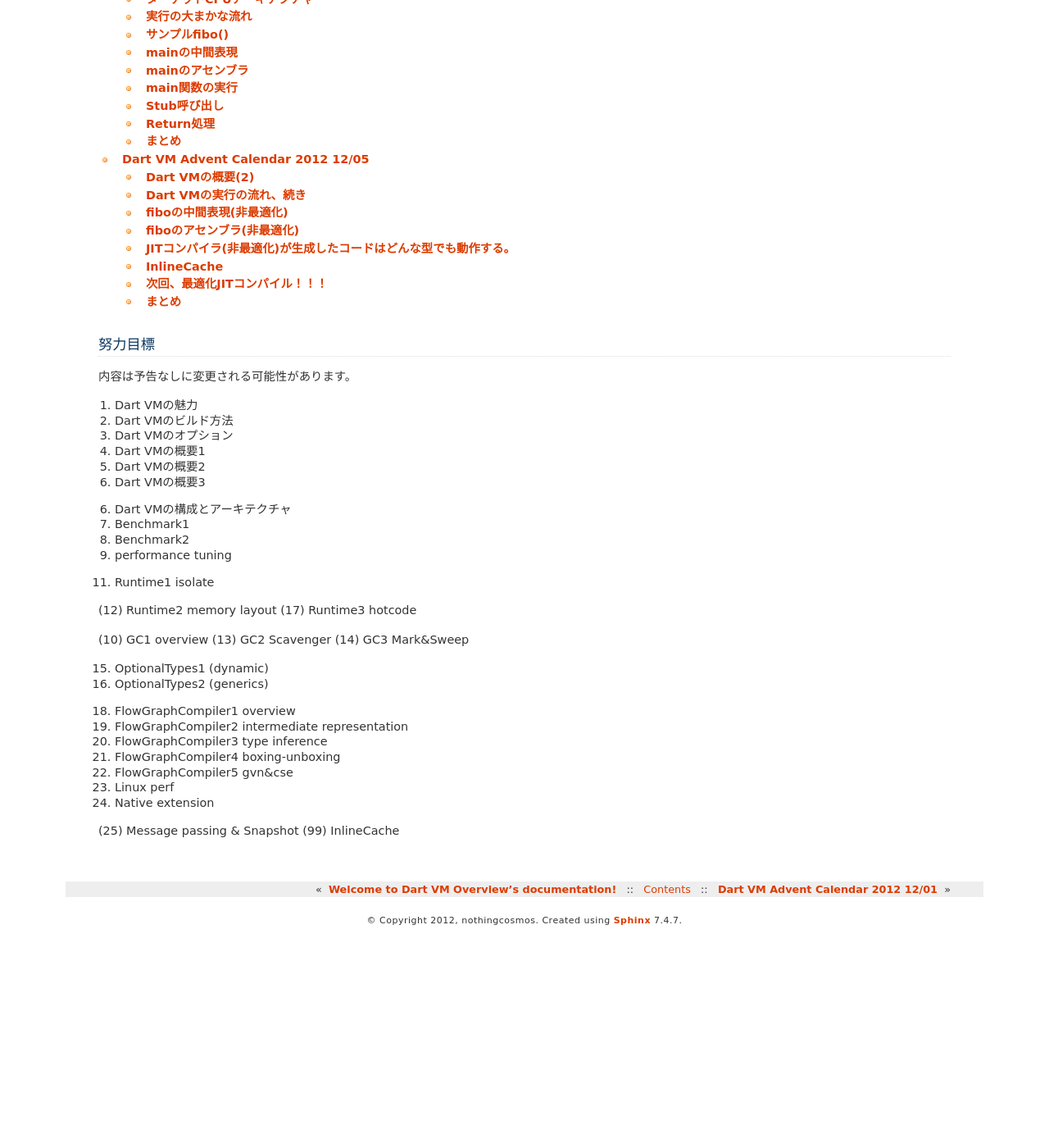
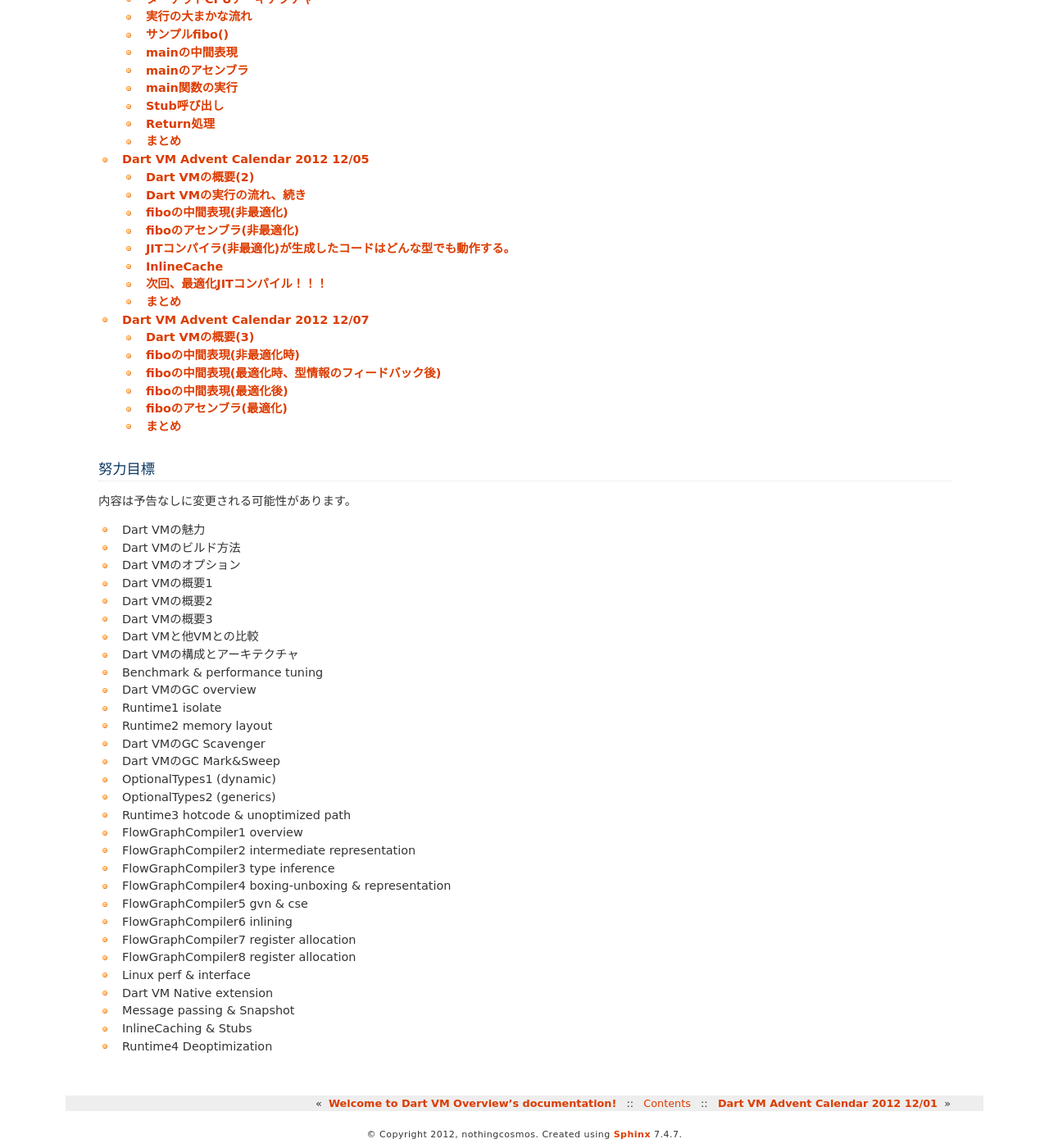
Before and after one commit to nothingcosmos/DartVM, a Sphinx documentation site: the page built from sphinx/src/advent201212index.rst, in a window 1280 px wide and 1400 px high, scrolled down 580 px. Shown: the whole window at 82% size. Built offline with Sphinx 7.4.7, drawn with Linux system fonts in a browser that asks for light colours; before the commit the page ends 1719 px from its top, so only the background shows below that; some of the changed text lies outside the part shown.

Commit message:
advent 2012/12/07 update

```diff
--- a/sphinx/src/advent20121201.rst
+++ b/sphinx/src/advent20121201.rst
@@ -1,5 +1,6 @@
 Dart VM Advent Calendar 2012 12/01
 ###############################################################################
+
 これが最新のVMだ！
 
 断じてV8からjavascript向け最適化を取り除いたVMではない。
--- a/sphinx/src/advent20121204.rst
+++ b/sphinx/src/advent20121204.rst
@@ -10,7 +10,7 @@
 
 環境は、Linux ubuntu12(ia32) corei7 です。
 
-Dart VMの概要
+Dart VMの概要(1)
 ===============================================================================
 
 一般的なVMは、ソースコードをASTに変換した後IRに変換し、そのIRをインタプリタ実行します。
--- a/sphinx/src/advent201212index.rst
+++ b/sphinx/src/advent201212index.rst
@@ -9,44 +9,43 @@
   advent20121203
   advent20121204
   advent20121205
-..  advent20121206
+  advent20121207
+
 ..  advent20121210
 
 努力目標
 ===============================================================================
 内容は予告なしに変更される可能性があります。
 
-(1)  Dart VMの魅力
-(2)  Dart VMのビルド方法
-(3)  Dart VMのオプション
-(4)  Dart VMの概要1
-(5)  Dart VMの概要2
-(6)  Dart VMの概要3
+- Dart VMの魅力
+- Dart VMのビルド方法
+- Dart VMのオプション
+- Dart VMの概要1
+- Dart VMの概要2
+- Dart VMの概要3
 
-(6)  Dart VMの構成とアーキテクチャ
 
-(7)  Benchmark1
-(8)  Benchmark2
-(9)  performance tuning
-
-(11) Runtime1 isolate
-(12) Runtime2 memory layout
-(17) Runtime3 hotcode
-
-(10) GC1 overview
-(13) GC2 Scavenger
-(14) GC3 Mark&Sweep
-
-(15) OptionalTypes1 (dynamic)
-(16) OptionalTypes2 (generics)
-
-(18) FlowGraphCompiler1 overview
-(19) FlowGraphCompiler2 intermediate representation
-(20) FlowGraphCompiler3 type inference
-(21) FlowGraphCompiler4 boxing-unboxing
-(22) FlowGraphCompiler5 gvn&cse
-
-(23) Linux perf
-(24) Native extension
-(25) Message passing & Snapshot
-(99) InlineCache
+- Dart VMと他VMとの比較
+- Dart VMの構成とアーキテクチャ
+- Benchmark & performance tuning
+- Dart VMのGC overview
+- Runtime1 isolate
+- Runtime2 memory layout
+- Dart VMのGC Scavenger
+- Dart VMのGC Mark&Sweep
+- OptionalTypes1 (dynamic)
+- OptionalTypes2 (generics)
+- Runtime3 hotcode & unoptimized path
+- FlowGraphCompiler1 overview
+- FlowGraphCompiler2 intermediate representation
+- FlowGraphCompiler3 type inference
+- FlowGraphCompiler4 boxing-unboxing & representation
+- FlowGraphCompiler5 gvn & cse
+- FlowGraphCompiler6 inlining
+- FlowGraphCompiler7 register allocation
+- FlowGraphCompiler8 register allocation
+- Linux perf & interface
+- Dart VM Native extension
+- Message passing & Snapshot
+- InlineCaching & Stubs
+- Runtime4 Deoptimization
```
Also changed, not shown: sphinx/src/advent20121205.rst (+11 -12 lines), sphinx/src/advent20121207.rst (added, +118 -0 lines), sphinx/src/out/fibo.js (added, +8 -0 lines), 5 other files.
